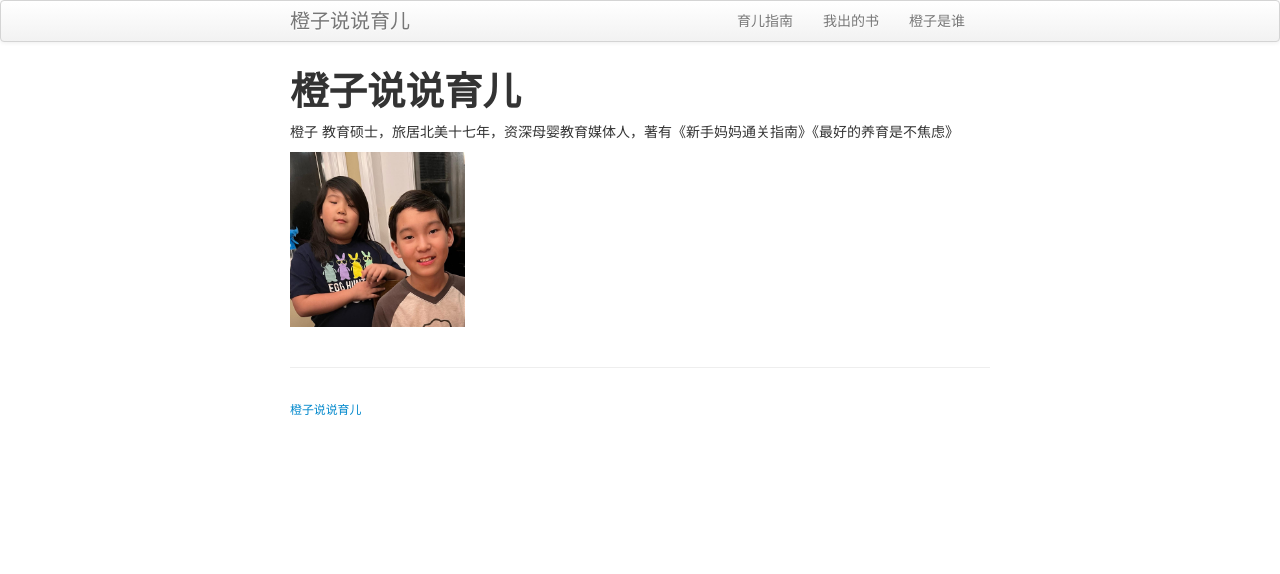
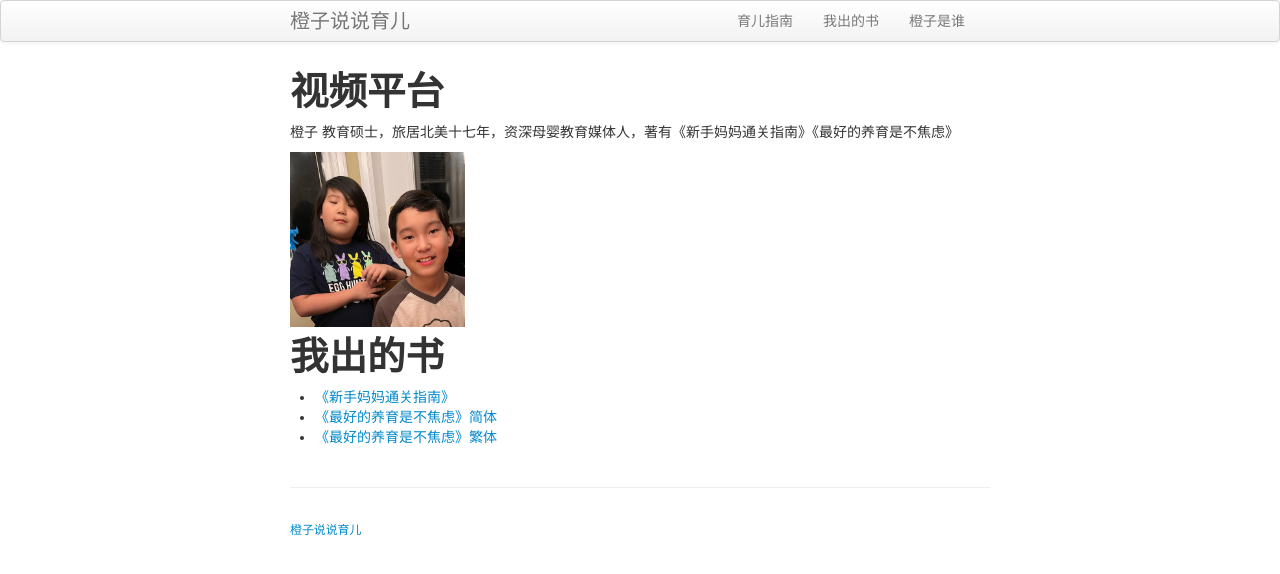
Before and after one commit to orange-talk-kid/orange-talk-kid.github.io, a Jekyll site: the page built from index.md, in a window 1280 px wide. Shown: the top 574 px of the page. Built offline with Jekyll 4.4.1, drawn with Linux system fonts in a browser that asks for light colours.

Commit message:
Update index.md

```diff
--- a/index.md
+++ b/index.md
@@ -5,9 +5,15 @@ description: 橙子说说育儿
 keywords: orange-talk-kid
 ---
 
-橙子说说育儿
+视频平台
 ======
 
 橙子  教育硕士，旅居北美十七年，资深母婴教育媒体人，著有《新手妈妈通关指南》《最好的养育是不焦虑》
 
 <img src="assets/pictures/IMG_4565.JPG?raw=true" width="25%" height="25%">
+
+我出的书
+======
+* [《新手妈妈通关指南》](/assets/books/新手妈妈通关指南.pdf)
+* [《最好的养育是不焦虑》简体](/assets/books/最好的养育是不焦虑.pdf)
+* [《最好的养育是不焦虑》繁体](/assets/books/最好的養育是不焦慮_繁.pdf)
```
